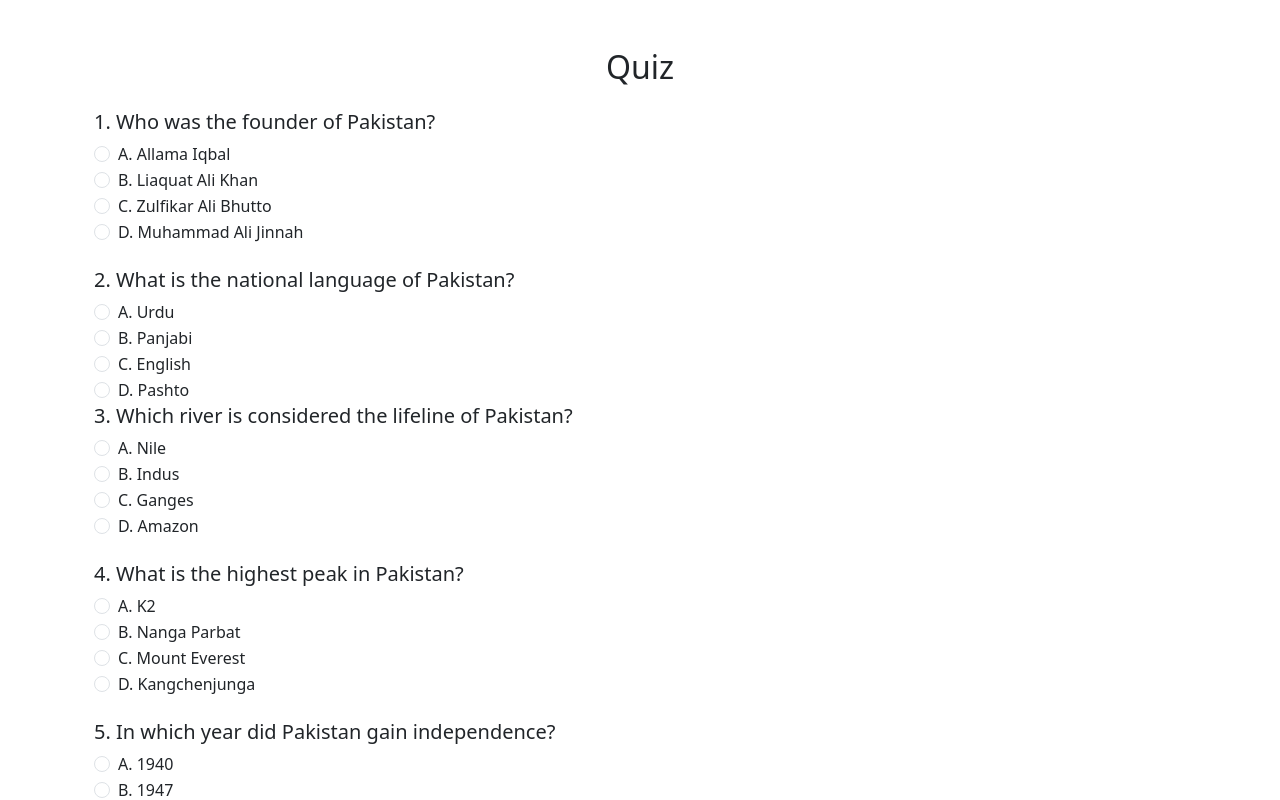
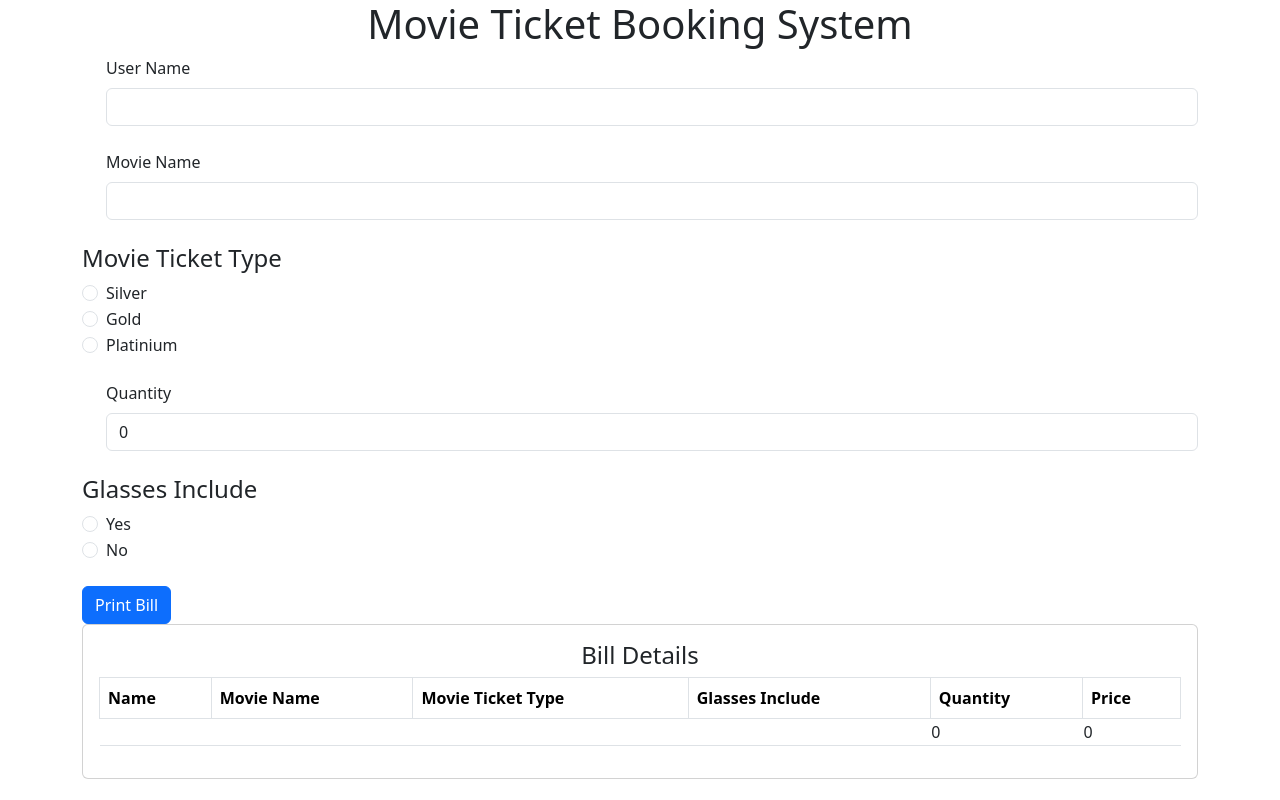
Before and after one commit to bilalansaridev/my_app, a React (Create React App) app: page / in a window 1280 px wide. Shown: the top 800 px of the page. Built offline with nearby package versions, Linux system fonts and the light colour scheme.

Commit message:
Movie Ticket Print

```diff
--- /dev/null
+++ b/src/Component/MovieTicket.jsx
@@ -0,0 +1,201 @@
+import { useState } from "react";
+export default function MovieTicket() {
+
+    var [User, setUser] = useState("");
+    var [Movie, setMovie] = useState("");
+    var [Glasses, setGlasses] = useState("");
+    var [Type, setType] = useState("");
+    var [Quantity, setQuantity] = useState(0);
+    var [Total, setTotal] = useState(0);
+
+
+    function Complete(z) {
+        z.preventDefault();
+        if(Type === "silver" )
+            {
+                var price = 700;
+            }else if(Type === "gold")
+                {
+                    var price = 900;
+                }else if(Type === "platinium")
+                    {
+                        var price = 1200;
+                    }
+                    else
+                    {
+                        price = 0;
+                    }
+
+                    if(Quantity > 0 )
+                        {
+                            var total = price * Quantity;
+                            setTotal(total);
+                        }
+                        else
+                        {
+                            setTotal(total);
+                        }
+
+                        if(Glasses === "yes")
+                            {
+                                var glassesprice = 400;
+                                var total = total + glassesprice;
+                                setTotal(total);
+                            }
+                            else
+                            {
+                                var total = total;
+                                setTotal(total);
+                            }
+
+
+    };
+
+    function ChangeGlasses(event) {
+        setGlasses(event.target.value);
+
+    }
+
+
+
+
+
+
+    return (
+        <>
+            <div className="container">
+                <div className="row">
+                    <div className="col-md-12">
+                        <h1 className="text-center">Movie Ticket Booking System</h1>
+                        <form onSubmit={Complete} method="post">
+                        <div className="mb-4">
+                            <h4></h4>
+                            <div className="form-group">
+                                <div className="form-check">
+                                <label className="form-label" htmlFor="username">
+                                        User Name
+                                    </label>
+                                    <input className="form-control" type="text" name="username" id="username" value={User} onChange={(a) => {setUser(a.target.value)}} />
+                                </div>
+                            </div>
+                        </div>
+
+                        <div className="mb-4">
+                            <h4></h4>
+                            <div className="form-group">
+                                <div className="form-check">
+                                <label className="form-label" htmlFor="moviename">
+                                        Movie Name
+                                    </label>
+                                    <input className="form-control" type="text" name="moviename" id="moviename" value={Movie} onChange={(a) => {setMovie(a.target.value)}} />
+                                </div>
+                            </div>
+                        </div>
+
+                        <div className="mb-4">
+                            <h4>Movie Ticket Type</h4>
+                            <div className="form-group">
+                                <div className="form-check">
+                                    <input className="form-check-input" type="radio" name="type" id="silver" value="silver" onChange={(a) => {setType(a.target.value)}} checked={Type === "silver"}/>
+                                    <label className="form-check-label" htmlFor="silver">
+                                    Silver
+                                    </label>
+                                </div>
+
+
+                                <div className="form-check">
+                                    <input className="form-check-input" type="radio" name="type" id="gold" value="gold" onChange={(a) => {setType(a.target.value)}} checked={Type === "gold"}/>
+                                    <label className="form-check-label" htmlFor="gold">
+                                    Gold
+                                    </label>
+                                </div>
+
+                                <div className="form-check">
+                                    <input className="form-check-input" type="radio" name="type" id="platinium" value="platinium" onChange={(a) => {setType(a.target.value)}} checked={Type === "platinium"}/>
+                                    <label className="form-check-label" htmlFor="silver">
+                                    Platinium
+                                    </label>
+                                </div>
+                            </div>
+                        </div>
+
+                        <div className="mb-4">
+                            <h4></h4>
+                            <div className="form-group">
+                                <div className="form-check">
+                                <label className="form-label" htmlFor="quantity">
+                                        Quantity
+                                    </label>
+                                    <input className="form-control" type="number" name="quantity" id="quantity" value={Quantity} onChange={(a) => {setQuantity(a.target.value)}} />
+                                </div>
+                            </div>
+                        </div>
+
+
+                        <div className="mb-4">
+                            <h4>Glasses Include</h4>
+                            <div className="form-group">
+                                <div className="form-check">
+                                    <input className="form-check-input" type="radio" name="glasses" id="yes" value="yes" onChange={ChangeGlasses} checked={Glasses === "yes"}/>
+                                    <label className="form-check-label" htmlFor="yes">
+                                    Yes
+                                    </label>
+                                </div>
+
+
+
+
+                                <div className="form-check">
+                                    <input className="form-check-input" type="radio" name="glasses" id="no" value="no" onChange={ChangeGlasses} checked={Glasses === "no"}/>
+                                    <label className="form-check-label" htmlFor="no">
+                                    No
+                                    </label>
+                                </div>
+                            </div>
+                        </div>
+
+                        <input type="submit" className="btn btn-primary" value="Print Bill" />
+
+                        </form>
+
+
+
+
+
+
+
+
+                    </div>
+                    <div className="col-md-12">
+                        <div className="card">
+                            <div className="card-body card-dark">
+                                <h4 className="text-center">Bill Details</h4>
+                                <table className="table table-striped table-bordered">
+                                    <thead>
+                                        <tr>
+                                            <th>Name</th>
+                                            <th>Movie Name</th>
+                                            <th>Movie Ticket Type</th>
+                                            <th>Glasses Include</th>
+                                            <th>Quantity</th>
+                                            <th>Price</th>
+                                        </tr>
+                                    </thead>
+                                    <tbody>
+                                        <td>{User}</td>
+                                        <td>{Movie}</td>
+                                        <td>{Type}</td>
+                                        <td>{Glasses}</td>
+                                        <td>{Quantity}</td>
+                                        <td>{Total}</td>
+                                    </tbody>
+                                </table>
+                            </div>
+                        </div>
+
+                    </div>
+                </div>
+            </div>
+        </>
+    );
+}
--- a/src/index.js
+++ b/src/index.js
@@ -17,6 +17,7 @@ import reportWebVitals from './reportWebVitals';
 //import GetValue from './Component/GetValue';
 //import GetMaritalStatus from './Component/GetMaritalStatus';
 import Quiz from './Component/Quiz';
+import MovieTicket from './Component/MovieTicket';
 
 
 const root = ReactDOM.createRoot(document.getElementById('root'));
@@ -37,9 +38,10 @@ root.render(
     <PassWord/>
     <GetValue/>
     <GetMaritalStatus/>
+    <Quiz/>
  */}
+ <MovieTicket/>
 
- <Quiz/>
 
 
 
```
